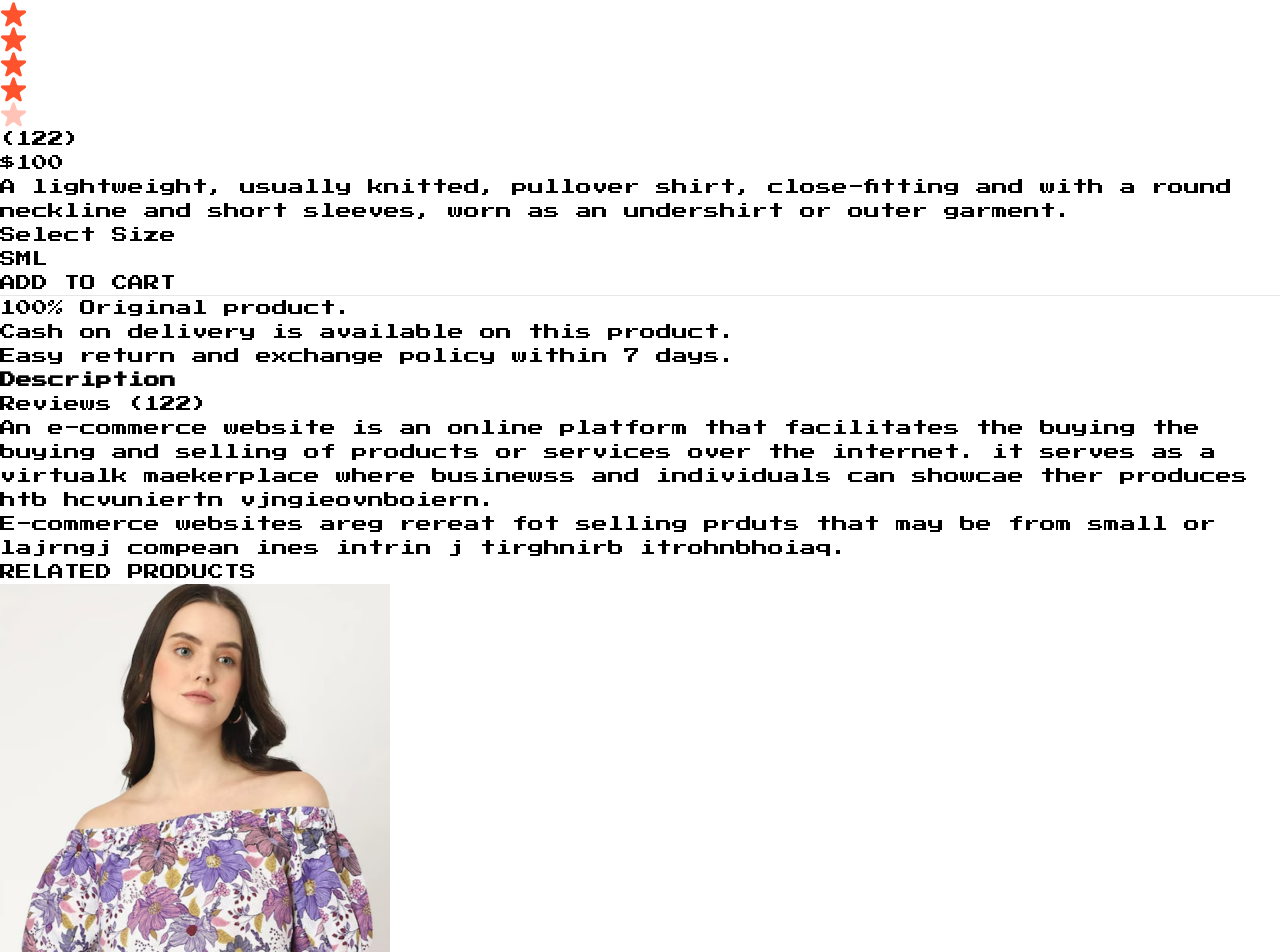
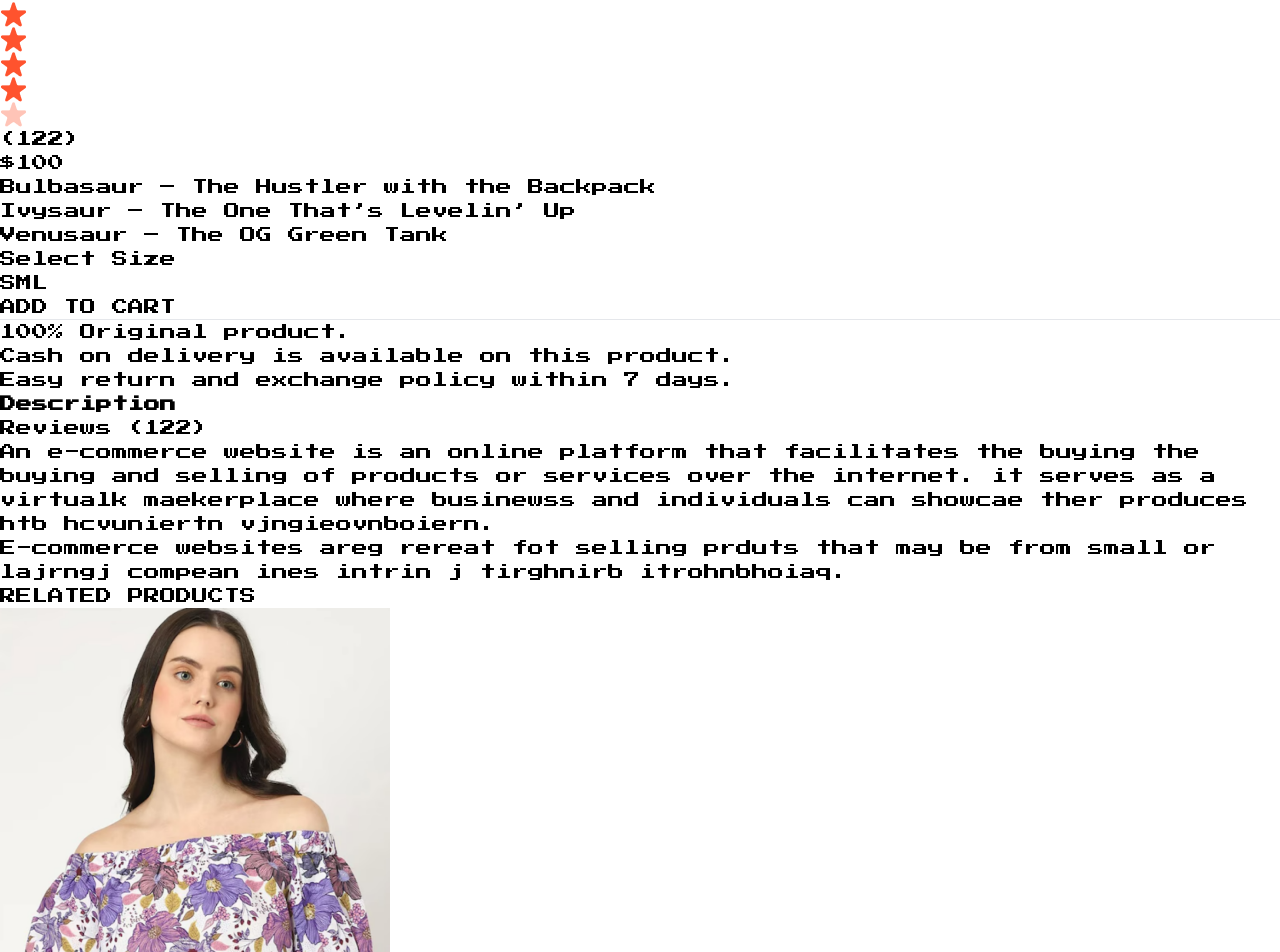
Before and after one commit to jackiejr18/ecommerce-two, a React (Vite) app in the folder frontend/: page /product/aaaaa in a window 1280 px wide. Shown: the part 1444-2396 px from the top of the page. Built offline with nearby package versions, Linux system fonts and the light colour scheme.

Commit message:
description of pokemon with charlie murphy

```diff
--- a/frontend/src/assets/assets.js
+++ b/frontend/src/assets/assets.js
@@ -99,7 +99,9 @@ export const products = [
     {
         _id: "aaaaa",
         name: "Bulbasaur Evolutionary Bookmark",
-        description: "A lightweight, usually knitted, pullover shirt, close-fitting and with a round neckline and short sleeves, worn as an undershirt or outer garment.",
+        description: "Bulbasaur – The Hustler with the Backpack" ,
+        description2: "Ivysaur – The One That’s Levelin’ Up",
+        description3: "Venusaur – The OG Green Tank",
         price: 100,
         image: [p_img1],
         category: "Women",
@@ -111,7 +113,9 @@ export const products = [
     {
         _id: "aaaab",
         name: "Charmander Evolutionary Bookmark",
-        description: "A lightweight, usually knitted, pullover shirt, close-fitting and with a round neckline and short sleeves, worn as an undershirt or outer garment.",
+        description: "Charmander – The Lil' Homie with the Fire Tail" ,
+        description2: "Charmeleon – The Angry Teen Phase",
+        description3: "Charizard – The Problem",
         price: 200,
         image: [p_img2_1,p_img2_2,p_img2_3,p_img2_4],
         category: "Men",
@@ -123,7 +127,9 @@ export const products = [
     {
         _id: "aaaac",
         name: "Squirtle Evolutionary Bookmark",
-        description: "A lightweight, usually knitted, pullover shirt, close-fitting and with a round neckline and short sleeves, worn as an undershirt or outer garment.",
+        description: "Squirtle – The Water-Type Wiseguy",
+        description2: "Wartortle – The Street Lieutenant",
+        description3: "Blastoise – The Walking Armory",
         price: 220,
         image: [p_img3],
         category: "Kids",
--- a/frontend/src/pages/Product.jsx
+++ b/frontend/src/pages/Product.jsx
@@ -60,6 +60,8 @@ const Product = () => {
           </div>
           <p className='mt-5 text-2xl font-medium'>{currency}{productData.price}</p>
           <p className='mt-5 text-gray-500 md:w-4/5'>{productData.description}</p>
+          <p className='mt-5 text-gray-500 md:w-4/5'>{productData.description2}</p>
+          <p className='mt-5 text-gray-500 md:w-4/5'>{productData.description3}</p>
           <div className='flex flex-col gap-4 my-8'>
             <p>Select Size</p>
             <div className='flex gap-2'>
```
